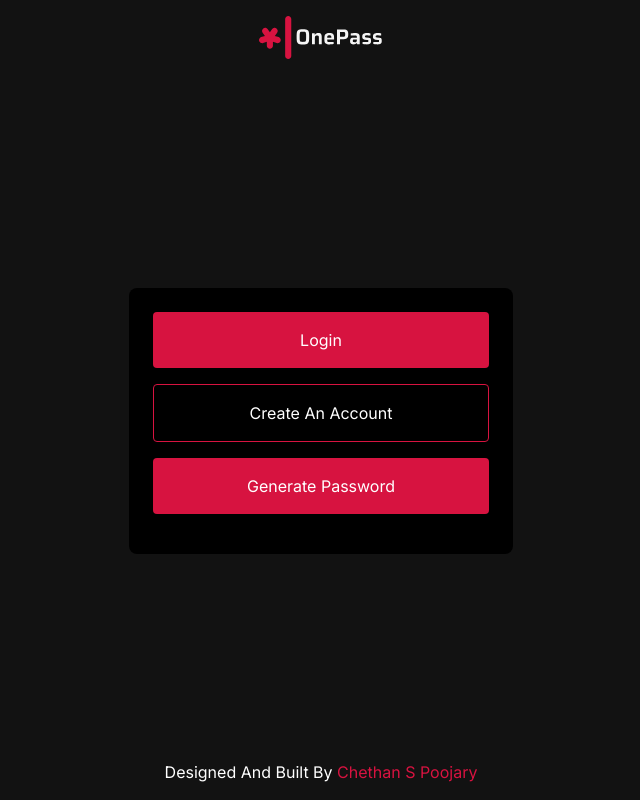
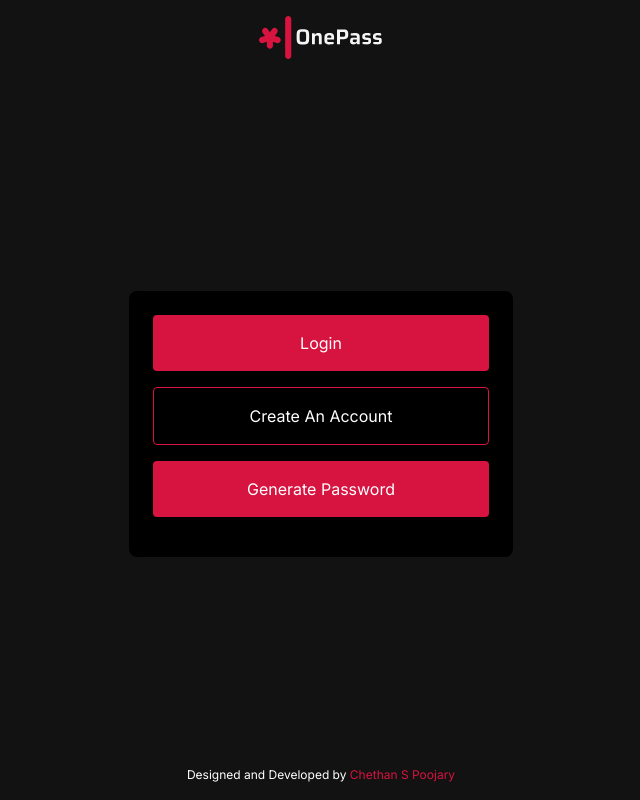
Before and after one commit to itscsp/password-manager, a React (Vite) app: page / in a window 1280 px wide. Shown: the whole page, without its empty margins (319-959 px from the left). Built offline with nearby package versions, Linux system fonts and the light colour scheme.

Commit message:
Small footer design fix

```diff
--- a/src/_components/Footer.tsx
+++ b/src/_components/Footer.tsx
@@ -4,8 +4,8 @@
 
 function Footer() {
     return (
-        <footer className="w-full text-center py-4  text-white">
-        Designed And Built By <Link target="_blank" to="https://chethanspoojary.com/" className="text-opred">Chethan S Poojary</Link>
+        <footer className="w-full text-center py-4  text-white text-[12px]">
+        Designed and Developed by <Link target="_blank" to="https://chethanspoojary.com/" className="text-opred">Chethan S Poojary</Link>
       </footer>
     )
 }
```
